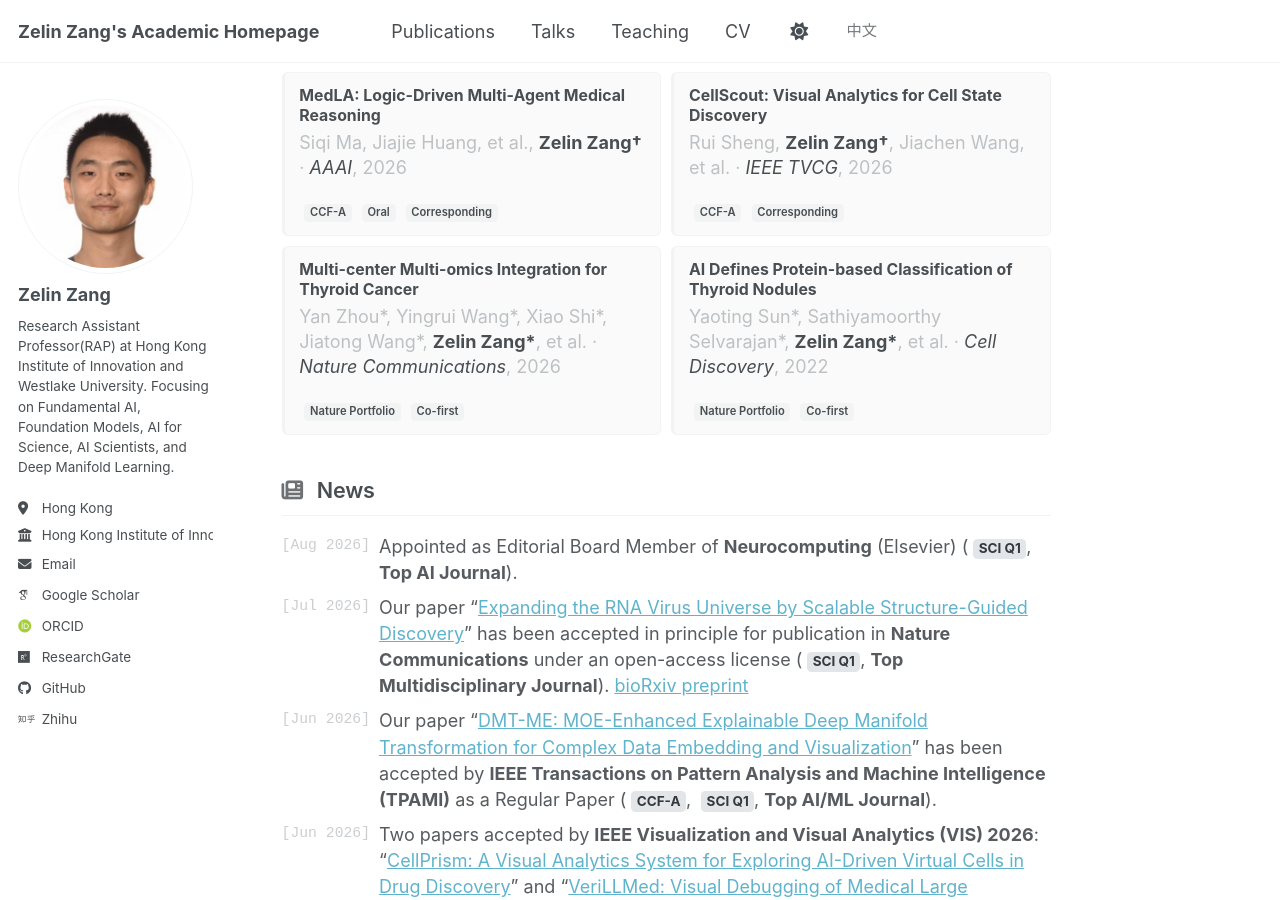
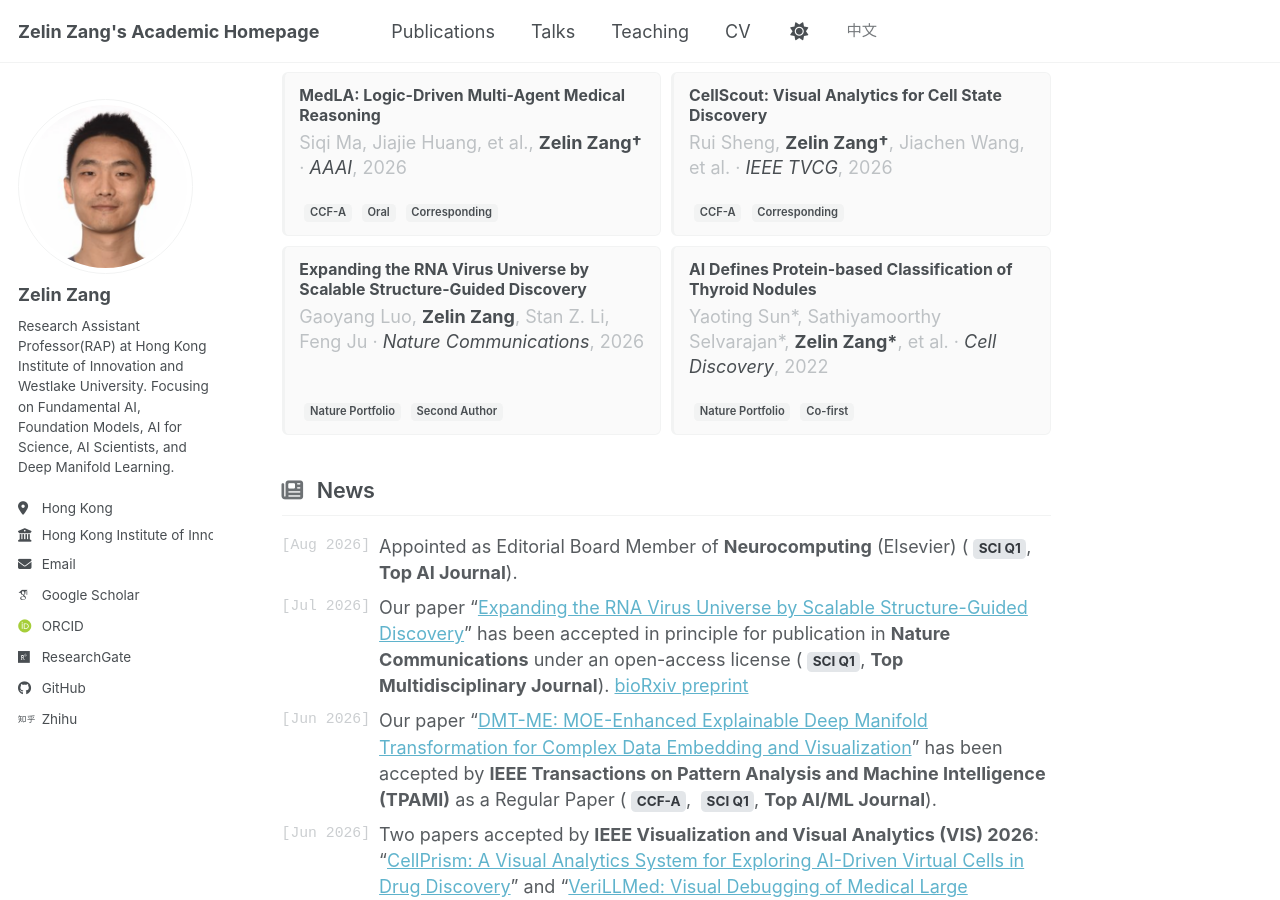
Before and after one commit to zangzelin/zangzelin.github.io, a Jekyll site: the page built from _pages/about.md, in a window 1280 px wide and 900 px high, scrolled down 3514 px. Built offline with Jekyll 4.4.1, drawn with Linux system fonts in a browser that asks for light colours; some web fonts are replaced; a script bundle is joined from its source files by our own code; library files that are not in the unit come from our copies.

Commit message:
Swap homepage featured NC: thyroid co-first -> second-author RNA virus discovery

```diff
--- a/_data/scholar.yml
+++ b/_data/scholar.yml
@@ -1,2 +1,2 @@
-citation_count: 1329
-citations: '1329'
+citation_count: 1336
+citations: '1336'
--- a/_includes/selected-publications-zh.html
+++ b/_includes/selected-publications-zh.html
@@ -64,9 +64,9 @@
         <div class="selected-paper__badges"><span class="badge">CCF-A</span><span class="badge">通讯作者</span></div>
       </article>
       <article class="selected-paper">
-        <h4><a href="/publication/2026-natcomm-thyroid">Multi-center Multi-omics Integration for Thyroid Cancer</a></h4>
-        <p class="selected-paper__meta">Yan Zhou*, Yingrui Wang*, Xiao Shi*, Jiatong Wang*, <b>Zelin Zang*</b>, et al. · <i>Nature Communications</i>, 2026</p>
-        <div class="selected-paper__badges"><span class="badge">Nature 子刊</span><span class="badge">共同一作</span></div>
+        <h4><a href="/publication/2026-nature-method-rider">Expanding the RNA Virus Universe by Scalable Structure-Guided Discovery</a></h4>
+        <p class="selected-paper__meta">Gaoyang Luo, <b>Zelin Zang</b>, Stan Z. Li, Feng Ju · <i>Nature Communications</i>, 2026</p>
+        <div class="selected-paper__badges"><span class="badge">Nature 子刊</span><span class="badge">第二作者</span></div>
       </article>
       <article class="selected-paper">
         <h4><a href="/publication/2022-celldiscovery-thyroid">AI Defines Protein-based Classification of Thyroid Nodules</a></h4>
--- a/_includes/selected-publications.html
+++ b/_includes/selected-publications.html
@@ -64,9 +64,9 @@
         <div class="selected-paper__badges"><span class="badge">CCF-A</span><span class="badge">Corresponding</span></div>
       </article>
       <article class="selected-paper">
-        <h4><a href="/publication/2026-natcomm-thyroid">Multi-center Multi-omics Integration for Thyroid Cancer</a></h4>
-        <p class="selected-paper__meta">Yan Zhou*, Yingrui Wang*, Xiao Shi*, Jiatong Wang*, <b>Zelin Zang*</b>, et al. · <i>Nature Communications</i>, 2026</p>
-        <div class="selected-paper__badges"><span class="badge">Nature Portfolio</span><span class="badge">Co-first</span></div>
+        <h4><a href="/publication/2026-nature-method-rider">Expanding the RNA Virus Universe by Scalable Structure-Guided Discovery</a></h4>
+        <p class="selected-paper__meta">Gaoyang Luo, <b>Zelin Zang</b>, Stan Z. Li, Feng Ju · <i>Nature Communications</i>, 2026</p>
+        <div class="selected-paper__badges"><span class="badge">Nature Portfolio</span><span class="badge">Second Author</span></div>
       </article>
       <article class="selected-paper">
         <h4><a href="/publication/2022-celldiscovery-thyroid">AI Defines Protein-based Classification of Thyroid Nodules</a></h4>
```
